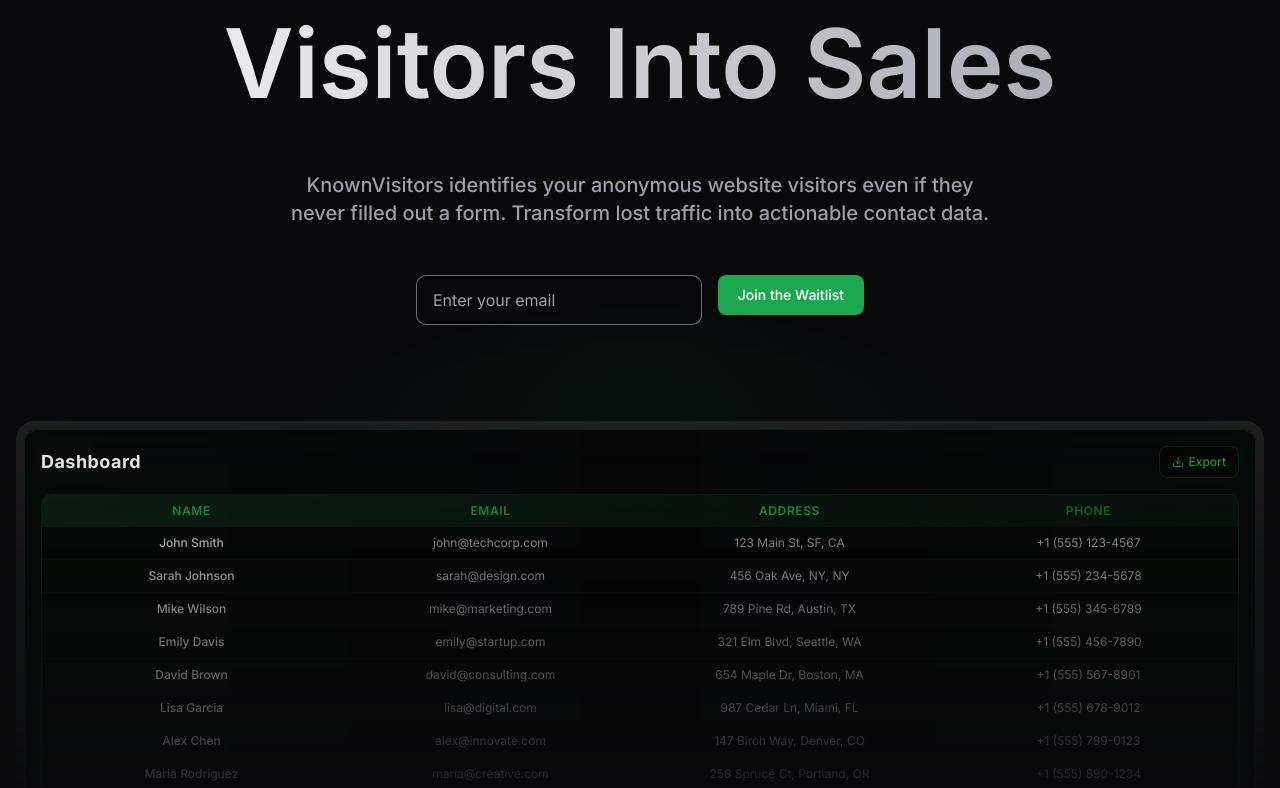
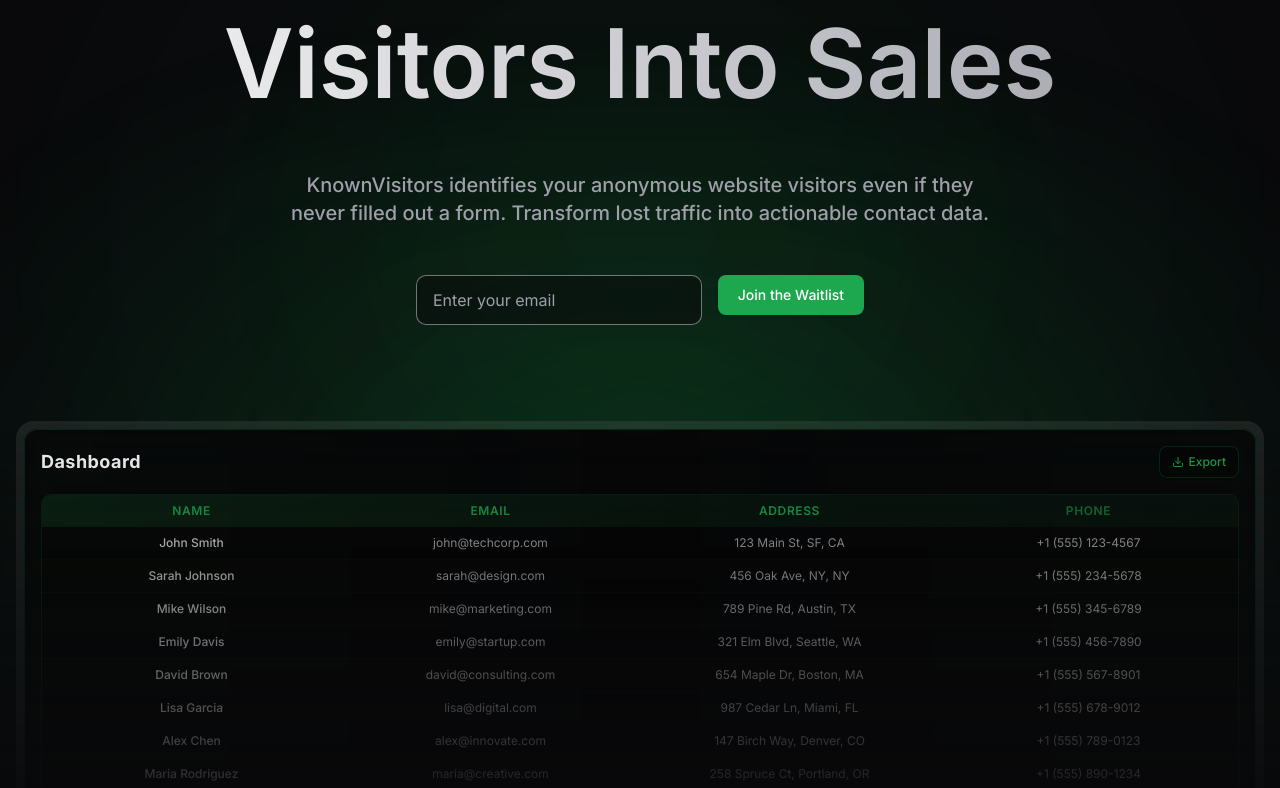
Before and after one commit to jakek14/powerdataplus, a Next.js app: page / in a window 1280 px wide. Shown: the part 452-1240 px from the top of the page. Built offline with nearby package versions, Linux system fonts and the light colour scheme.

Commit message:
Enhance hero glow: Add ambient background glow and replace image glow with larger radial gradients

```diff
--- a/app/globals.css
+++ b/app/globals.css
@@ -351,6 +351,21 @@
     var(--tw-gradient-from),
     var(--tw-gradient-to)
   );
+  filter: blur(0.5px);
+}
+
+.bg-gradient-radial {
+  background: radial-gradient(
+    circle at center,
+    var(--tw-gradient-from),
+    var(--tw-gradient-via),
+    var(--tw-gradient-to)
+  );
+}
+
+/* Additional soft glow enhancement */
+.glow-soft {
+  filter: blur(1px) brightness(1.1);
 }
 
 /* Force dark mode for static exports */
--- a/components/sections/hero/default.tsx
+++ b/components/sections/hero/default.tsx
@@ -42,11 +42,18 @@ export default function Hero({
   return (
     <Section
       className={cn(
-        "fade-bottom overflow-hidden pb-0 sm:pb-0 md:pb-0",
+        "fade-bottom overflow-hidden pb-0 sm:pb-0 md:pb-0 relative",
         className,
       )}
     >
-      <div className="max-w-container mx-auto flex flex-col gap-12 pt-16 sm:gap-24">
+      {/* Ambient Background Glow */}
+      <div className="absolute inset-0 pointer-events-none">
+        <div className="absolute top-1/2 left-1/2 transform -translate-x-1/2 -translate-y-1/2 w-[1200px] h-[800px] bg-gradient-radial from-[#1da84f]/8 via-[#1da84f]/4 to-transparent rounded-full blur-3xl opacity-60" />
+        <div className="absolute top-1/2 left-1/2 transform -translate-x-1/2 -translate-y-1/2 w-[800px] h-[600px] bg-gradient-radial from-[#1da84f]/6 via-[#1da84f]/3 to-transparent rounded-full blur-2xl opacity-50" />
+        <div className="absolute top-1/2 left-1/2 transform -translate-x-1/2 -translate-y-1/2 w-[600px] h-[400px] bg-gradient-radial from-[#1da84f]/4 via-[#1da84f]/2 to-transparent rounded-full blur-xl opacity-40" />
+      </div>
+
+      <div className="max-w-container mx-auto flex flex-col gap-12 pt-16 sm:gap-24 relative z-10">
         <div className="flex flex-col items-center gap-6 text-center sm:gap-12">
           {badge !== false && badge}
           <h1 className="animate-appear from-foreground to-foreground dark:to-muted-foreground relative z-10 inline-block bg-linear-to-r bg-clip-text text-4xl leading-tight font-semibold text-balance text-transparent drop-shadow-2xl sm:text-6xl sm:leading-tight md:text-8xl md:leading-tight">
@@ -83,10 +90,12 @@ export default function Hero({
                   {mockup}
                 </Mockup>
               </MockupFrame>
-              <Glow
-                variant="top"
-                className="animate-appear-zoom opacity-0 delay-1000"
-              />
+              {/* Enhanced Radial Glow behind image */}
+              <div className="absolute inset-0 pointer-events-none animate-appear-zoom opacity-0 delay-1000">
+                <div className="absolute top-1/2 left-1/2 transform -translate-x-1/2 -translate-y-1/2 w-[1600px] h-[1000px] bg-gradient-radial from-[#1da84f]/15 via-[#1da84f]/8 to-transparent rounded-full blur-3xl opacity-80" />
+                <div className="absolute top-1/2 left-1/2 transform -translate-x-1/2 -translate-y-1/2 w-[1200px] h-[800px] bg-gradient-radial from-[#1da84f]/12 via-[#1da84f]/6 to-transparent rounded-full blur-2xl opacity-70" />
+                <div className="absolute top-1/2 left-1/2 transform -translate-x-1/2 -translate-y-1/2 w-[800px] h-[600px] bg-gradient-radial from-[#1da84f]/10 via-[#1da84f]/4 to-transparent rounded-full blur-xl opacity-60" />
+              </div>
             </div>
           )}
         </div>
--- a/components/ui/3d-dashboard.tsx
+++ b/components/ui/3d-dashboard.tsx
@@ -38,10 +38,10 @@ const Dashboard3D: React.FC = () => {
   }
 
   return (
-    <div className="relative w-full h-full max-w-md mx-auto">
+    <div className="relative w-full h-full max-w-lg mx-auto mt-8">
       {/* Remove radial gradient glow */}
       <div
-        className="relative w-full h-full bg-card rounded-xl border border-border/50 overflow-hidden"
+        className="relative w-full max-w-[480px] h-auto bg-card rounded-xl border border-border/50 overflow-hidden"
         style={{
           transform: isHovered
             ? 'perspective(800px) rotateX(0deg) rotateY(0deg) rotateZ(0deg)'
@@ -52,20 +52,20 @@ const Dashboard3D: React.FC = () => {
         onMouseLeave={() => setIsHovered(false)}
       >
         {/* Spotlight Effect - Reduced size and intensity */}
-        <div className="absolute top-1/2 left-1/2 transform -translate-x-1/2 -translate-y-1/2 w-[150px] h-[100px] bg-gradient-to-b from-[#1da84f]/10 via-[#1da84f]/3 to-transparent rounded-full blur-xl pointer-events-none" />
+        <div className="absolute top-1/2 left-1/2 transform -translate-x-1/2 -translate-y-1/2 w-[180px] h-[120px] bg-gradient-to-b from-[#1da84f]/10 via-[#1da84f]/3 to-transparent rounded-full blur-xl pointer-events-none" />
 
         {/* Content */}
         <div className="relative p-4">
           {/* Header */}
           <div className="flex justify-between items-center mb-3">
-            <h3 className="text-base font-bold text-white tracking-wide">
+            <h3 className="text-lg font-bold text-white tracking-wide">
               Dashboard
             </h3>
             <Button
               onClick={exportToCSV}
               variant="outline"
               size="sm"
-              className="bg-black/30 border-[#1da84f]/20 text-[#1da84f] hover:bg-[#1da84f]/5 hover:border-[#1da84f]/30 transition-all duration-300 text-xs"
+              className="bg-black/30 border-[#1da84f]/20 text-[#1da84f] hover:bg-[#1da84f]/5 hover:border-[#1da84f]/30 transition-all duration-300 text-xs px-3 py-1"
             >
               <Download className="h-3 w-3 mr-1" />
               Export
@@ -76,10 +76,10 @@ const Dashboard3D: React.FC = () => {
           <div className="overflow-hidden rounded-lg border border-[#1da84f]/15">
             {/* Table Header */}
             <div className="bg-gradient-to-r from-[#1da84f]/15 to-[#1da84f]/5 grid grid-cols-2">
-              <div className="px-2 py-1 text-xs font-semibold text-[#1da84f] uppercase tracking-wider">
+              <div className="px-3 py-2 text-xs font-semibold text-[#1da84f] uppercase tracking-wider">
                 Name
               </div>
-              <div className="px-2 py-1 text-xs font-semibold text-[#1da84f] uppercase tracking-wider">
+              <div className="px-3 py-2 text-xs font-semibold text-[#1da84f] uppercase tracking-wider">
                 Phone
               </div>
             </div>
@@ -94,10 +94,10 @@ const Dashboard3D: React.FC = () => {
                     animationDelay: `${index * 30}ms`
                   }}
                 >
-                  <div className="px-2 py-1 text-xs text-white/90 font-medium">
+                  <div className="px-3 py-2 text-sm text-white/90 font-medium">
                     {member.name}
                   </div>
-                  <div className="px-2 py-1 text-xs text-white/70">
+                  <div className="px-3 py-2 text-sm text-white/70">
                     {member.phone}
                   </div>
                 </div>
--- a/components/ui/glow.tsx
+++ b/components/ui/glow.tsx
@@ -26,18 +26,34 @@ function Glow({
   return (
     <div
       data-slot="glow"
-      className={cn(glowVariants({ variant }), className)}
+      className={cn(glowVariants({ variant }), "glow-soft", className)}
       {...props}
     >
+      {/* Large ambient glow for seamless edges */}
       <div
         className={cn(
-          "from-[#1da84f]/15 to-[#1da84f]/0 absolute left-1/2 h-[128px] w-[40%] -translate-x-1/2 scale-[1.5] rounded-[50%] bg-radial from-10% to-60% opacity-5 sm:h-[256px] dark:opacity-25",
+          "from-[#1da84f]/8 to-transparent absolute left-1/2 h-[800px] w-[120%] -translate-x-1/2 scale-[1.05] rounded-[50%] bg-radial from-0% to-90% opacity-15 sm:h-[1000px] dark:opacity-25",
           variant === "center" && "-translate-y-1/2",
         )}
       />
+      {/* Soft primary glow with large fade */}
       <div
         className={cn(
-          "from-[#1da84f]/10 to-[#1da84f]/0 absolute left-1/2 h-[64px] w-[30%] -translate-x-1/2 scale-150 rounded-[50%] bg-radial from-10% to-60% opacity-5 sm:h-[128px] dark:opacity-25",
+          "from-[#1da84f]/25 to-transparent absolute left-1/2 h-[500px] w-[100%] -translate-x-1/2 scale-[1.1] rounded-[50%] bg-radial from-5% to-85% opacity-20 sm:h-[700px] dark:opacity-35",
+          variant === "center" && "-translate-y-1/2",
+        )}
+      />
+      {/* Medium glow for depth */}
+      <div
+        className={cn(
+          "from-[#1da84f]/20 to-transparent absolute left-1/2 h-[300px] w-[80%] -translate-x-1/2 scale-[1.3] rounded-[50%] bg-radial from-10% to-75% opacity-18 sm:h-[450px] dark:opacity-30",
+          variant === "center" && "-translate-y-1/2",
+        )}
+      />
+      {/* Subtle center highlight */}
+      <div
+        className={cn(
+          "from-[#1da84f]/15 to-transparent absolute left-1/2 h-[150px] w-[50%] -translate-x-1/2 scale-[1.5] rounded-[50%] bg-radial from-20% to-60% opacity-15 sm:h-[250px] dark:opacity-25",
           variant === "center" && "-translate-y-1/2",
         )}
       />
```
